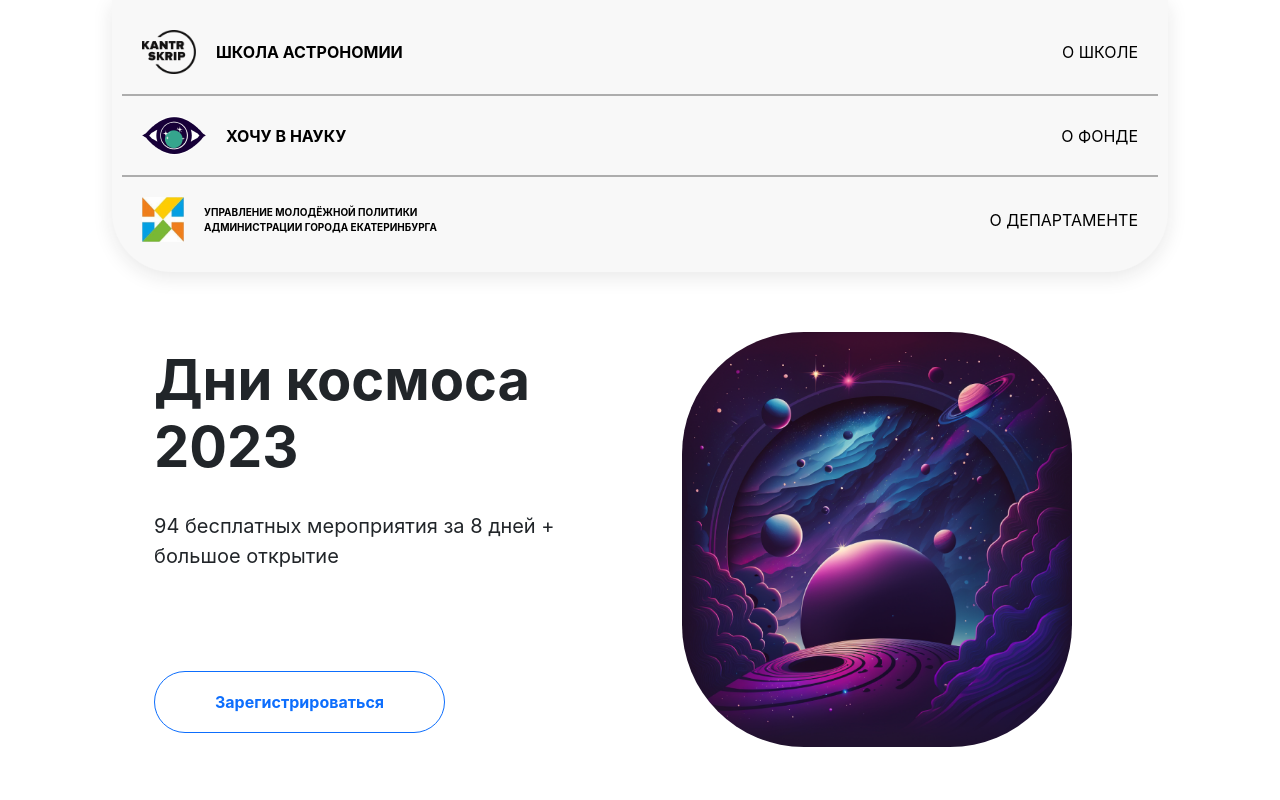
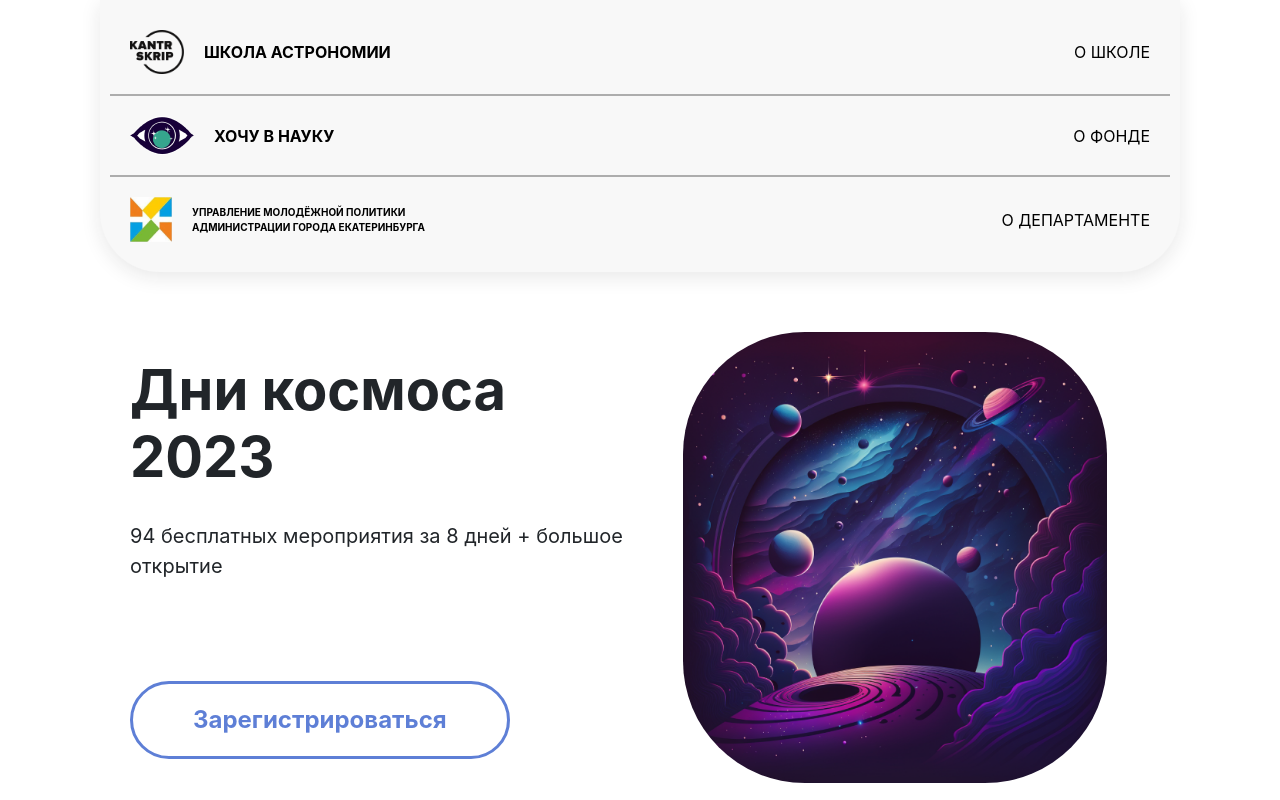
Before and after one commit to olafeonk/space-days, a React (Create React App) app in the folder frontend/: page / in a window 1280 px wide. Shown: the top 800 px of the page. Built offline with nearby package versions, Linux system fonts and the light colour scheme; no server answers.

Commit message:
общие стили

```diff
--- a/frontend/src/index.css
+++ b/frontend/src/index.css
@@ -1,13 +1,60 @@
 body {
   margin: 0;
-  font-family: -apple-system, BlinkMacSystemFont, 'Segoe UI', 'Roboto', 'Oxygen',
-    'Ubuntu', 'Cantarell', 'Fira Sans', 'Droid Sans', 'Helvetica Neue',
+  font-family: -apple-system, BlinkMacSystemFont, "Segoe UI", "Roboto", "Oxygen",
+    "Ubuntu", "Cantarell", "Fira Sans", "Droid Sans", "Helvetica Neue",
     sans-serif;
   -webkit-font-smoothing: antialiased;
   -moz-osx-font-smoothing: grayscale;
 }
 
 code {
-  font-family: source-code-pro, Menlo, Monaco, Consolas, 'Courier New',
+  font-family: source-code-pro, Menlo, Monaco, Consolas, "Courier New",
     monospace;
 }
+
+.btn {
+  --bs-btn-border-width: 3px;
+  --bs-btn-font-size: 1.5rem;
+}
+
+.btn-outline-primary {
+  --bs-btn-color: #5e7fd6;
+  --bs-btn-border-color: #5e7fd6;
+  --bs-btn-hover-color: #fff;
+  --bs-btn-hover-bg: #5e7fd6;
+  --bs-btn-hover-border-color: #5e7fd6;
+  --bs-btn-focus-shadow-rgb: 13, 110, 253;
+  --bs-btn-active-color: #fff;
+  --bs-btn-active-bg: #5e7fd6;
+  --bs-btn-active-border-color: #5e7fd6;
+  --bs-btn-active-shadow: inset 0 3px 5px rgba(0, 0, 0, 0.125);
+  --bs-btn-disabled-color: #5e7fd6;
+  --bs-btn-disabled-bg: transparent;
+  --bs-btn-disabled-border-color: #5e7fd6;
+  --bs-gradient: none;
+}
+
+.container,
+.container-fluid,
+.container-xxl,
+.container-xl,
+.container-lg,
+.container-md,
+.container-sm {
+  --bs-gutter-x: 0;
+}
+
+.row {
+  --bs-gutter-x: 0;
+}
+
+@media (min-width: 1400px) {
+  .container-xxl,
+  .container-xl,
+  .container-lg,
+  .container-md,
+  .container-sm,
+  .container {
+    max-width: 1440px;
+  }
+}
```
